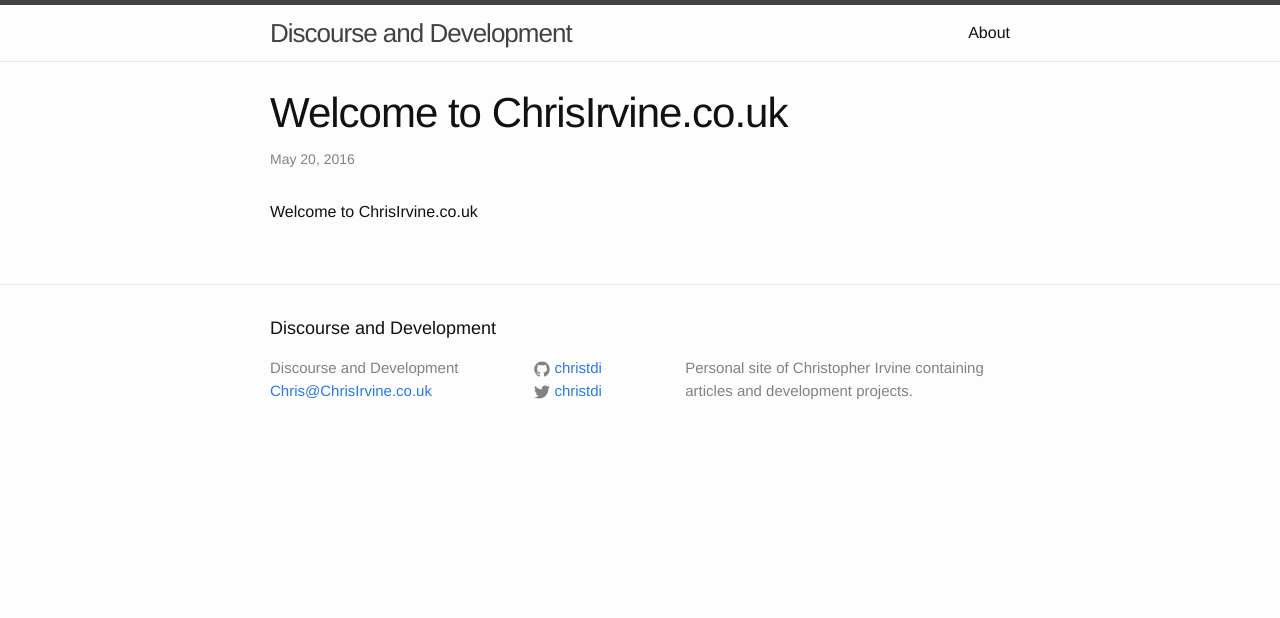
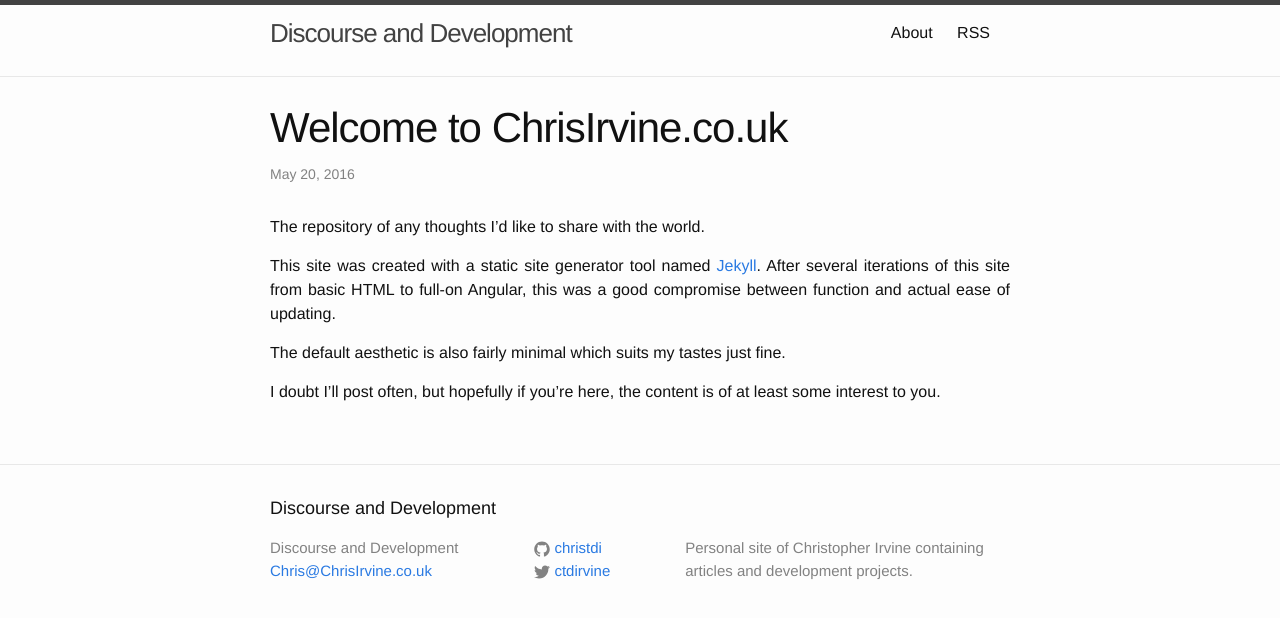
Before and after one commit to christdi/chrisirvine-co-uk, a Jekyll site: the page built from _posts/2016-05-20-welcome.markdown, in a window 1280 px wide. Shown: the top 618 px of the page. Built offline with Jekyll 4.4.1, drawn with Linux system fonts in a browser that asks for light colours.

Commit message:
Putting current version in source control

```diff
--- a/_config.yml
+++ b/_config.yml
@@ -12,7 +12,7 @@
   Personal site of Christopher Irvine containing articles and development projects.
 baseurl: "" # the subpath of your site, e.g. /blog
 url: "http://chrisirvine.co.uk" # the base hostname & protocol for your site
-twitter_username: christdi
+twitter_username: ctdirvine
 github_username:  christdi
 
 # Build settings
--- a/_includes/header.html
+++ b/_includes/header.html
@@ -19,6 +19,8 @@
           <a class="page-link" href="{{ my_page.url | prepend: site.baseurl }}">{{ my_page.title }}</a>
           {% endif %}
         {% endfor %}
+        <a class="page-link" href="{{ "/feed.xml" | prepend: site.baseurl }}">RSS</a></p>
+
       </div>
     </nav>
 
--- a/_posts/2016-05-20-welcome.markdown
+++ b/_posts/2016-05-20-welcome.markdown
@@ -4,4 +4,10 @@
 date:   2016-05-20 21:32:57 +0000
 categories: site
 ---
-Welcome to ChrisIrvine.co.uk
+The repository of any thoughts I’d like to share with the world.
+
+This site was created with a static site generator tool named [Jekyll](https://jekyllrb.com/).  After several iterations of this site from basic HTML to full-on Angular, this was a good compromise between function and actual ease of updating.
+
+The default aesthetic is also fairly minimal which suits my tastes just fine.
+
+I doubt I’ll post often, but hopefully if you’re here, the content is of at least some interest to you.
--- a/_sass/_layout.scss
+++ b/_sass/_layout.scss
@@ -214,6 +214,7 @@
 }
 
 .post-content {
+    text-align: justify;
     margin-bottom: $spacing-unit;
 
     h2 {
@@ -240,3 +241,7 @@
         }
     }
 }
+
+.post-excert {
+    text-align: justify;
+}
--- a/index.html
+++ b/index.html
@@ -3,8 +3,6 @@
 ---
 
 <div class="home">
-
-  <h1 class="page-heading">Posts</h1>
 
   <ul class="post-list">
     {% for post in site.posts %}
@@ -15,7 +13,7 @@
           <a class="post-link" href="{{ post.url | prepend: site.baseurl }}">{{ post.title }}</a>
         </h2>
 
-        {{ post.excerpt }}
+        <div class="post-excert">{{ post.excerpt }}</div>
 
         <small><a href="{{ post.url | prepend: site.baseurl }}">(Click for full post)</a></small>
 
@@ -23,6 +21,4 @@
     {% endfor %}
   </ul>
 
-  <p class="rss-subscribe">subscribe <a href="{{ "/feed.xml" | prepend: site.baseurl }}">via RSS</a></p>
-
 </div>
```
Also changed, not shown: _sass/_base.scss (line endings or trailing spaces).
